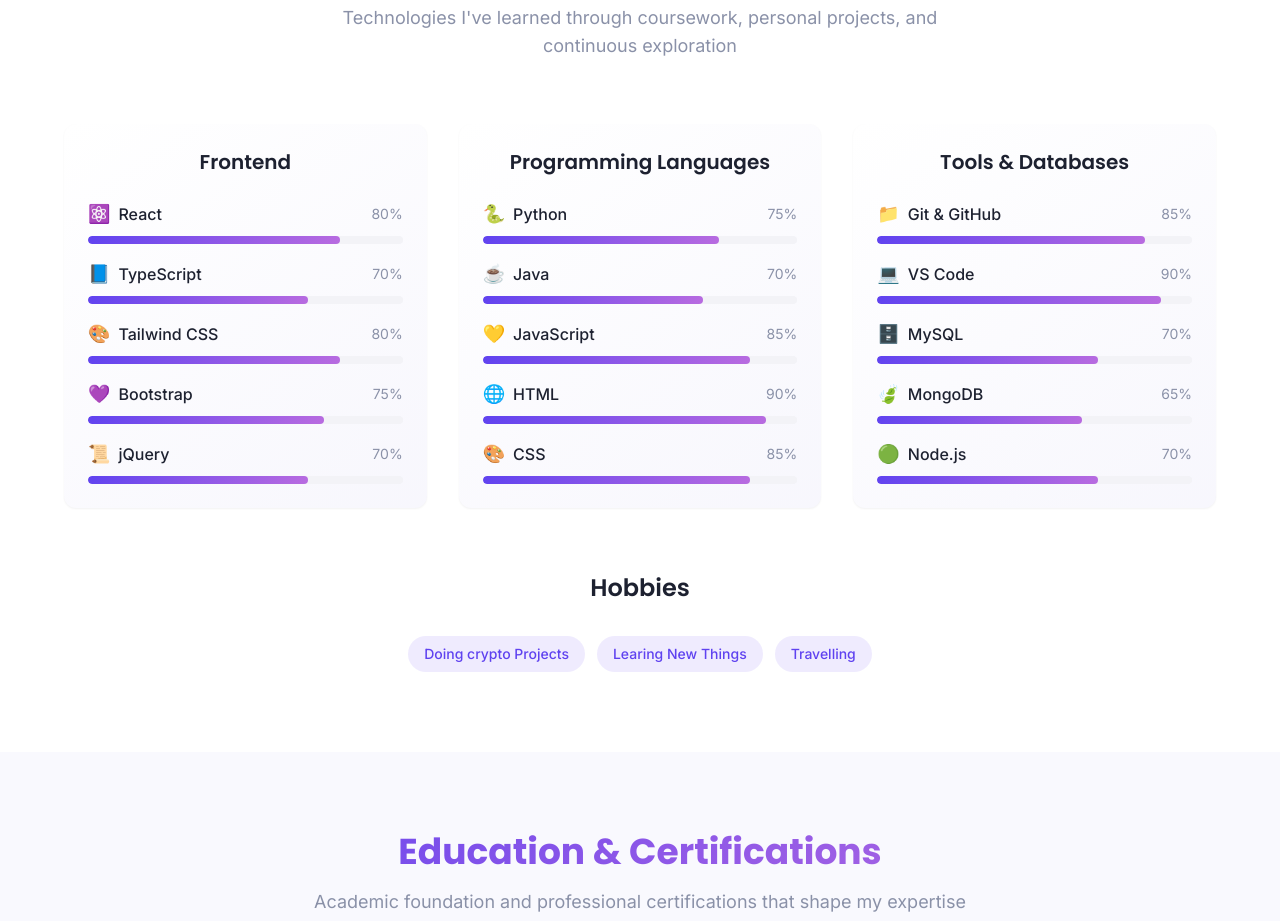
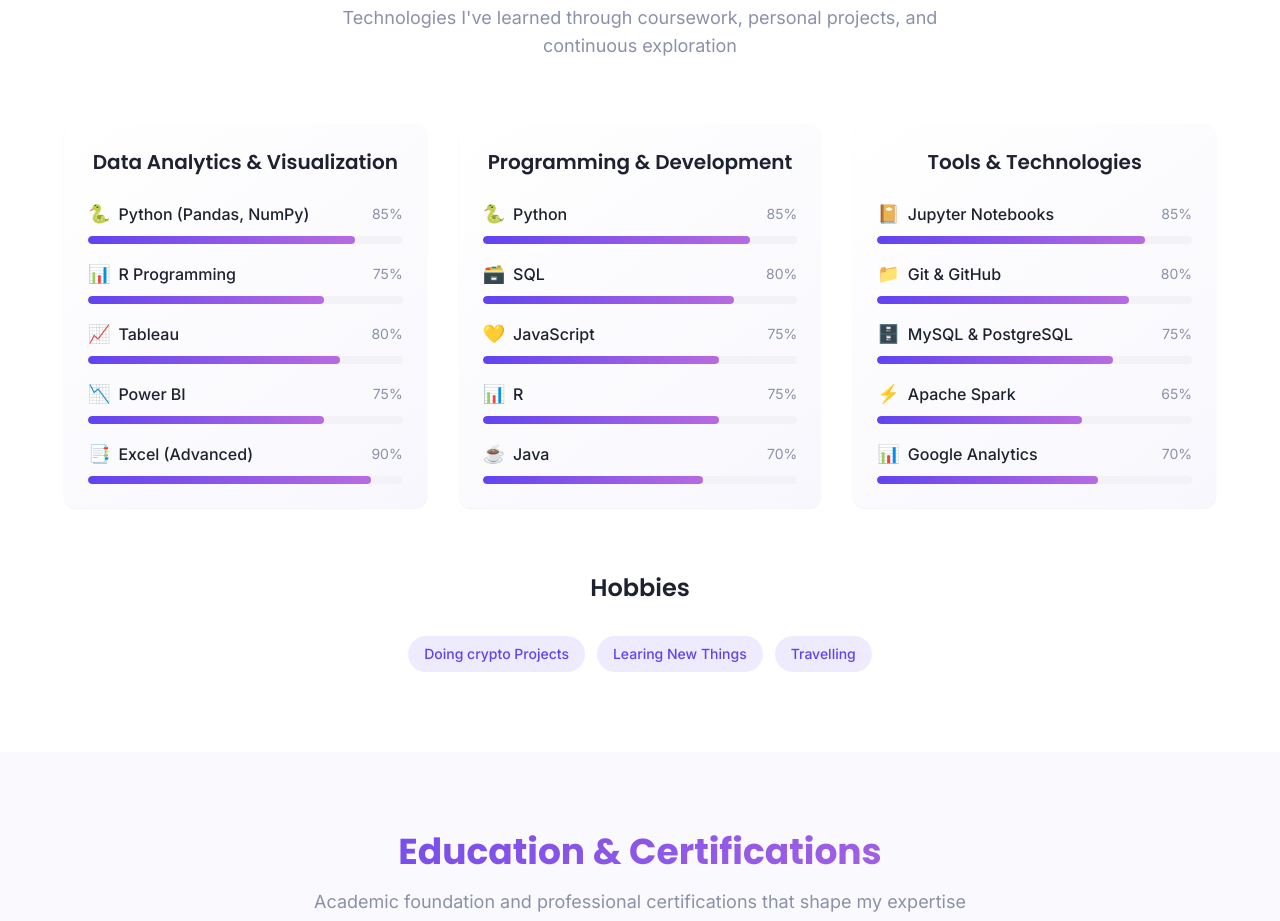
Before and after one commit to Varunreddy6264/VarunReddyPortfolio, a React (Vite) app: page / in a window 1280 px wide. Shown: the part 2120-3041 px from the top of the page. Built offline with nearby package versions, Linux system fonts and the light colour scheme.

Commit message:
Refactor: Update skills section
Modified the skills section to include data analytics requirements and programming languages.

```diff
--- a/src/components/SkillsSection.tsx
+++ b/src/components/SkillsSection.tsx
@@ -3,33 +3,33 @@ import { Card, CardContent } from '@/components/ui/card';
 const SkillsSection = () => {
   const skillCategories = [
     {
-      title: 'Frontend',
+      title: 'Data Analytics & Visualization',
       skills: [
-        { name: 'React', level: 80, icon: '⚛️' },
-        { name: 'TypeScript', level: 70, icon: '📘' },
-        { name: 'Tailwind CSS', level: 80, icon: '🎨' },
-        { name: 'Bootstrap', level: 75, icon: '💜' },
-        { name: 'jQuery', level: 70, icon: '📜' },
+        { name: 'Python (Pandas, NumPy)', level: 85, icon: '🐍' },
+        { name: 'R Programming', level: 75, icon: '📊' },
+        { name: 'Tableau', level: 80, icon: '📈' },
+        { name: 'Power BI', level: 75, icon: '📉' },
+        { name: 'Excel (Advanced)', level: 90, icon: '📑' },
       ]
     },
     {
-      title: 'Programming Languages',
+      title: 'Programming & Development',
       skills: [
-        { name: 'Python', level: 75, icon: '🐍' },
+        { name: 'Python', level: 85, icon: '🐍' },
+        { name: 'SQL', level: 80, icon: '🗃️' },
+        { name: 'JavaScript', level: 75, icon: '💛' },
+        { name: 'R', level: 75, icon: '📊' },
         { name: 'Java', level: 70, icon: '☕' },
-        { name: 'JavaScript', level: 85, icon: '💛' },
-        { name: 'HTML', level: 90, icon: '🌐' },
-        { name: 'CSS', level: 85, icon: '🎨' },
       ]
     },
     {
-      title: 'Tools & Databases',
+      title: 'Tools & Technologies',
       skills: [
-        { name: 'Git & GitHub', level: 85, icon: '📁' },
-        { name: 'VS Code', level: 90, icon: '💻' },
-        { name: 'MySQL', level: 70, icon: '🗄️' },
-        { name: 'MongoDB', level: 65, icon: '🍃' },
-        { name: 'Node.js', level: 70, icon: '🟢' },
+        { name: 'Jupyter Notebooks', level: 85, icon: '📔' },
+        { name: 'Git & GitHub', level: 80, icon: '📁' },
+        { name: 'MySQL & PostgreSQL', level: 75, icon: '🗄️' },
+        { name: 'Apache Spark', level: 65, icon: '⚡' },
+        { name: 'Google Analytics', level: 70, icon: '📊' },
       ]
     }
   ];
```
